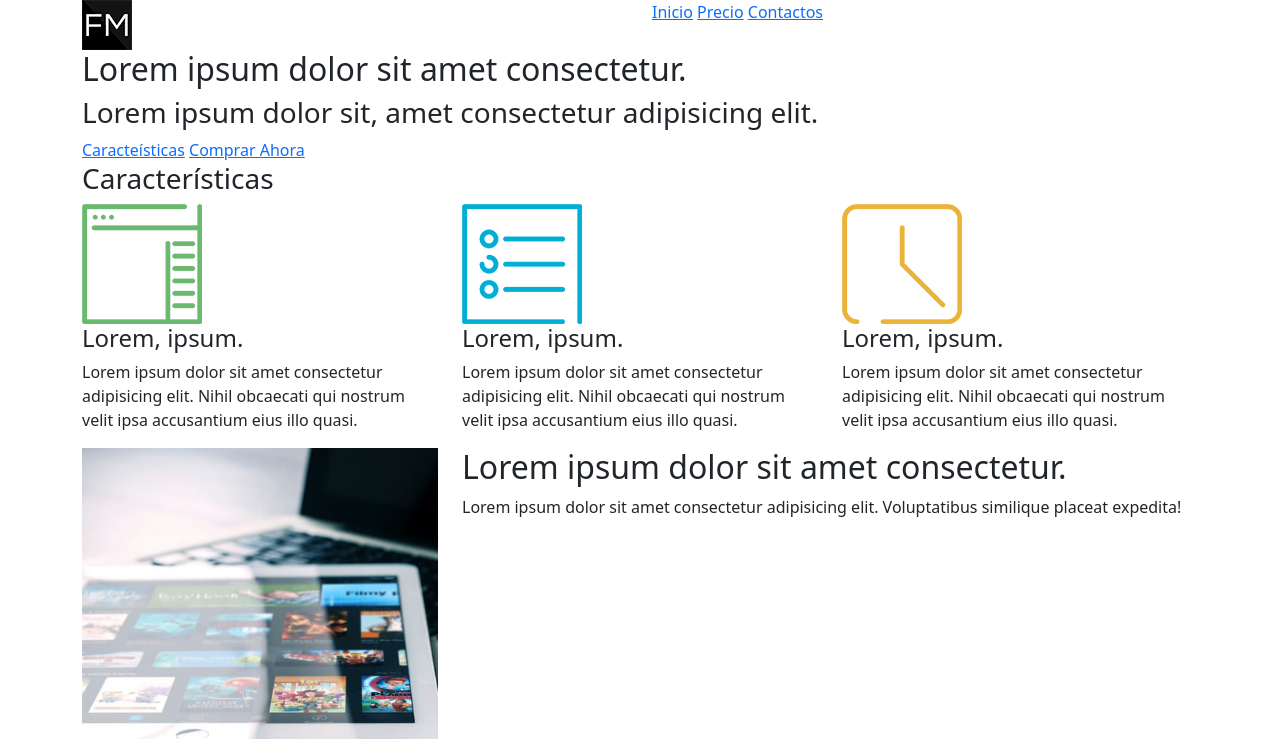
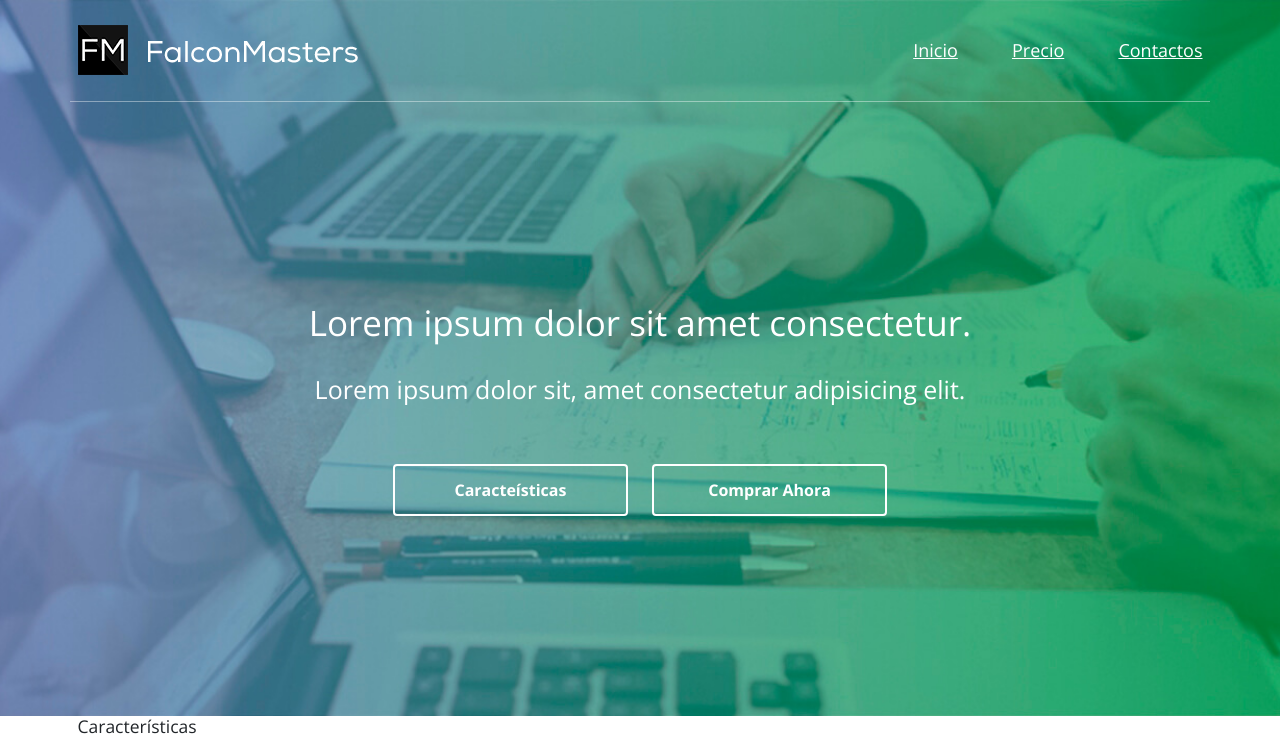
Before and after one commit to GuzmiDev/Web-Startup, a website: page index.html in a window 1280 px wide. Shown: the top 739 px of the page. Drawn offline with nearby package versions, Linux system fonts and the light colour scheme.

Commit message:
Estilos header

```diff
--- /dev/null
+++ b/css/_header.scss
@@ -0,0 +1,66 @@
+header {
+  background: url(../img/bg.jpg), #019851;
+  background-size: cover;
+  background-position: center 0;
+  background-repeat: no-repeat;
+  overflow: hidden;
+
+  .header {
+    &__container {
+      padding: 25px 0;
+      border-bottom: 1px solid rgba(255, 255, 255, 0.4);
+    }
+    &__thumbnail {
+      display: block;
+      img {
+        vertical-align: top;
+      }
+    }
+    &__nav {
+      text-align: right;
+      line-height: 50px;
+      a {
+        color: #fff;
+        margin-left: 50px;
+        font-size: 1.8rem;
+      }
+    }
+    &__text {
+      margin: 200px 0;
+      color: #fff;
+      text-align: center;
+    }
+
+    &__title,
+    &__subtitle {
+      font-weight: 300;
+    }
+    &__title {
+      font-size: 3.5rem;
+      margin-bottom: 30px;
+    }
+    &__subtitle {
+      font-size: 2.5rem;
+      margin-bottom: 60px;
+    }
+    &__buttons {
+      a {
+        border-radius: 4px;
+        border: 2px solid #fff;
+        color: #fff;
+        padding: 12px 0;
+        font-weight: 600;
+        width: 235px;
+        display: inline-block;
+        text-align: center;
+        margin: 0 10px;
+        text-decoration: none;
+        &:hover {
+          text-decoration: none;
+          background: #fff;
+          color: #4f4f4f;
+        }
+      }
+    }
+  }
+}
--- /dev/null
+++ b/css/estilos.scss
@@ -0,0 +1,14 @@
+* {
+  margin: 0;
+  padding: 0;
+}
+
+html {
+  font-size: 62.5%;
+}
+body {
+  font-family: "Open Sans", Arial, sans-serif;
+  font-size: 1.6rem;
+}
+
+@import "header";
--- a/index.html
+++ b/index.html
@@ -13,14 +13,14 @@
       href="https://fonts.googleapis.com/css2?family=Open+Sans:ital,wght@0,300;0,400;0,700;1,600&display=swap"
       rel="stylesheet"
     />
-    <link rel="stylesheet" href="css/estilos.css" />
+    <link rel="stylesheet" href="css/estilo.css" />
   </head>
   <body>
     <header>
       <div class="container">
         <div class="row header__container">
           <div class="col-xs-12 col-md-6 header__logo">
-            <a href="#">
+            <a class="header__thumbnail" href="#">
               <img src="img/logo.png" alt="logo" />
             </a>
           </div>
--- a/package.json
+++ b/package.json
@@ -4,7 +4,7 @@
   "description": "",
   "main": "index.js",
   "scripts": {
-    "test": "echo \"Error: no test specified\" && exit 1"
+    "sass": "sass --watch ./css/estilos.scss:./css/estilo.css"
   },
   "repository": {
     "type": "git",
```
Also changed, not shown: css/estilo.css (added), css/estilos.sass (deleted), 1 other file.
